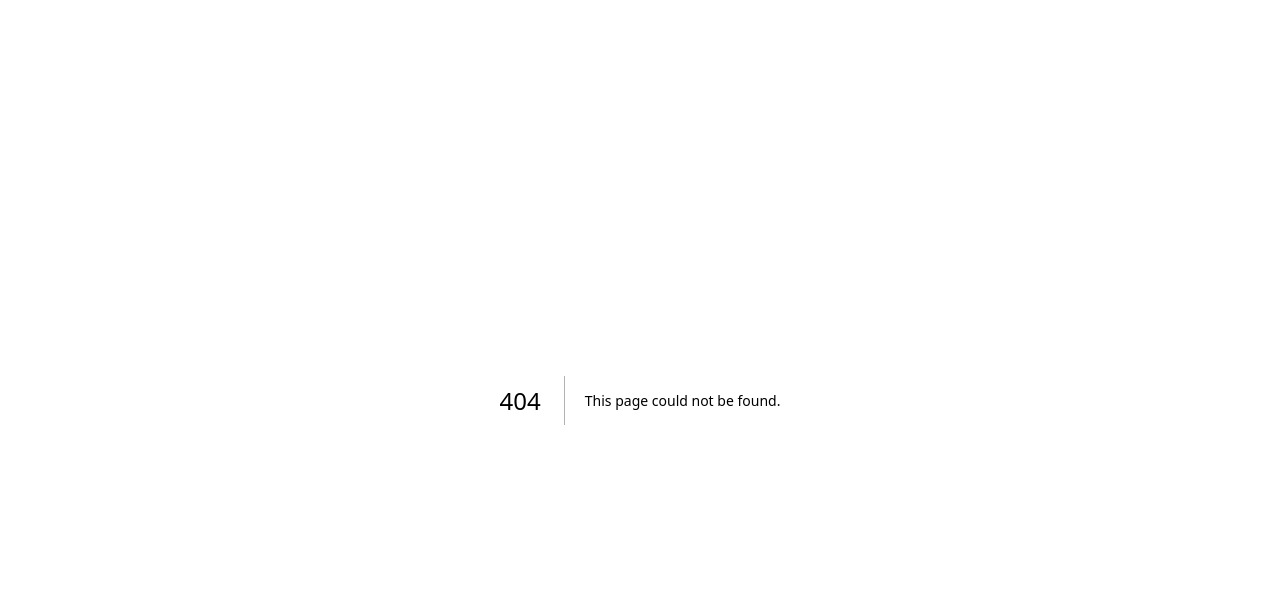
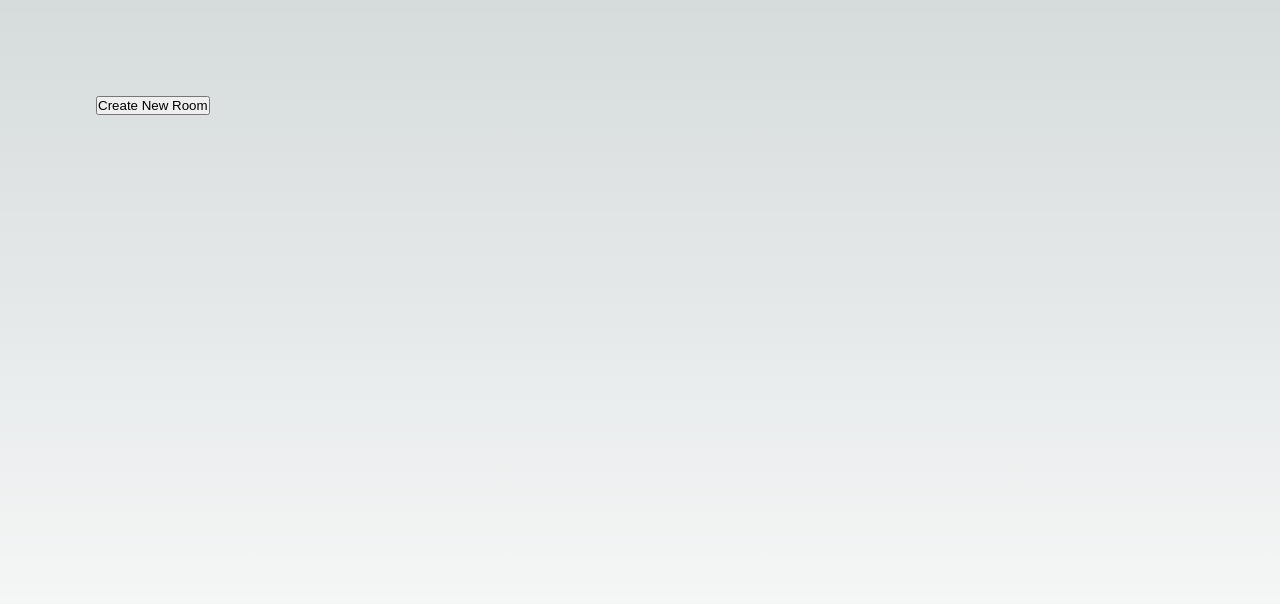
Before and after one commit to livepeer/rooms-demo, a Next.js app: page /create in a window 1280 px wide. Before the commit this address had no page. Shown: the top 604 px of the page. Built offline with nearby package versions, Linux system fonts and the light colour scheme.

Commit message:
add create room page

```diff
--- /dev/null
+++ b/app/create-room/route.ts
@@ -0,0 +1,17 @@
+export async function POST(req) {
+    const response = await fetch(`${process.env.LP_HOST}/api/room`, {
+        method: 'POST',
+        headers: {
+            Authorization: `Bearer ${process.env.LP_AUTH}`,
+            'Content-Type': 'application/json',
+        },
+    });
+
+    const data = await response.json();
+
+    console.log(data)
+
+    return new Response(JSON.stringify(data), {
+        status: 200
+    })
+}
--- /dev/null
+++ b/app/create/page.js
@@ -0,0 +1,36 @@
+"use client";
+
+import styles from '../page.module.css'
+
+export default function Home() {
+    const handleSubmit = async (e) => {
+        e.preventDefault();
+
+        try {
+            const response = await fetch('/create-room', {
+                method: 'POST',
+                headers: {
+                    'Content-Type': 'application/json',
+                },
+            });
+
+            const data = await response.json();
+
+            console.log(data);
+            window.location = '/?room=' + data.id;
+        } catch (error) {
+            console.error(error);
+            alert('Failed to create room')
+        }
+    };
+
+    return (
+        <main className={styles.main}>
+        <div className={styles.description}>
+        <form onSubmit={handleSubmit}>
+            <button type="submit">Create New Room</button>
+        </form>
+        </div>
+        </main>
+    );
+}
--- a/app/layout.js
+++ b/app/layout.js
@@ -4,7 +4,7 @@ import { Inter } from 'next/font/google'
 const inter = Inter({ subsets: ['latin'] })
 
 export const metadata = {
-  title: 'Join Room',
+  title: 'Rooms',
   description: '',
 }
 
```
